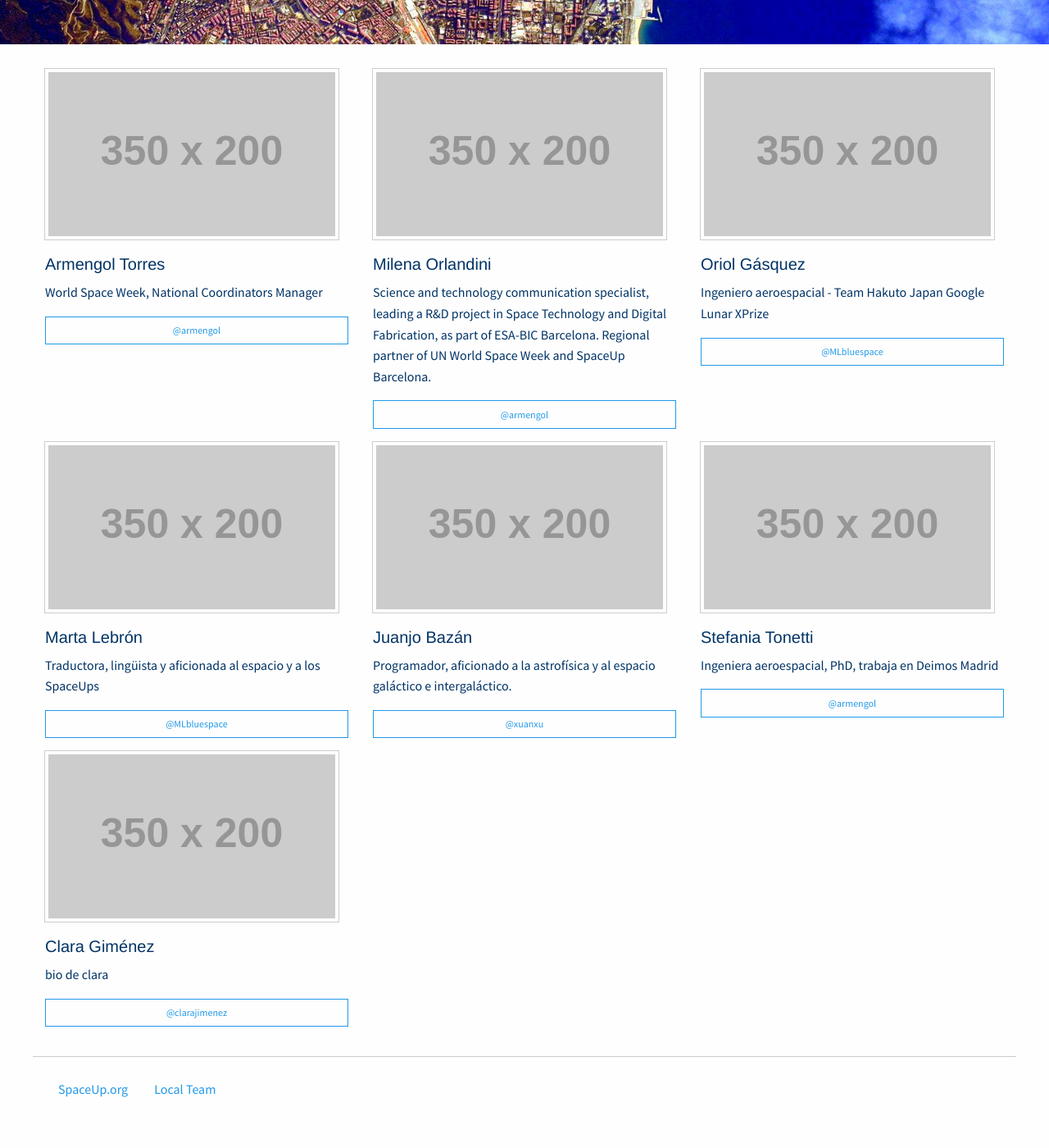
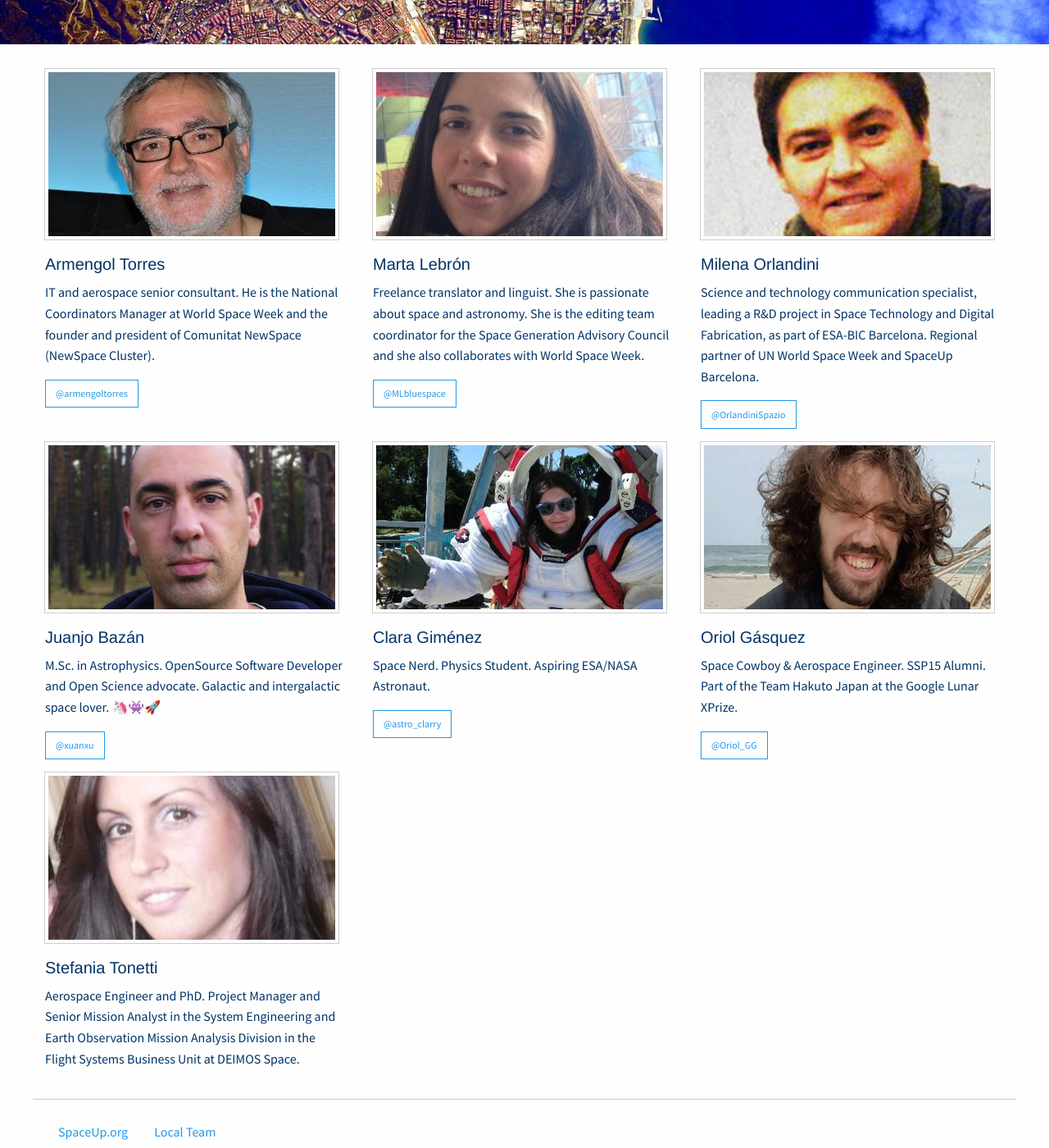
Before and after one commit to xuanxu/spaceup_bcn, a Jekyll site: the page built from team.html, in a window 1280 px wide and 1400 px high, scrolled down 254 px. Shown: the whole window at 82% size. Built offline with Jekyll 4.4.1, drawn with Linux system fonts in a browser that asks for light colours; before the commit the page ends 1602 px from its top, so only the background shows below that; some of the changed text lies outside the part shown.

Commit message:
adds team page

```diff
--- a/team.html
+++ b/team.html
@@ -4,47 +4,48 @@ title: Organization Team
 permalink: /team/
 members:
   - name: Armengol Torres
-    description: World Space Week, National Coordinators Manager
-    twitter: armengol
-    pic: http://placehold.it/350x200
+    description:  IT and aerospace senior consultant. He is the National Coordinators Manager at World Space Week and the founder and president of Comunitat NewSpace (NewSpace Cluster).
+    twitter: armengoltorres
+    pic: armengol.png
+  - name: Marta Lebrón
+    description: Freelance translator and linguist. She is passionate about space and astronomy. She is the editing team coordinator for the Space Generation Advisory Council and she also collaborates with World Space Week.
+    twitter: MLbluespace
+    pic: marta.png
   - name: Milena Orlandini
     description: Science and technology communication specialist, leading a R&D project in Space Technology and Digital Fabrication, as part of ESA-BIC Barcelona. Regional partner of UN World Space Week and SpaceUp Barcelona.
-    twitter: armengol
-    pic: http://placehold.it/350x200
+    twitter: OrlandiniSpazio
+    pic: milena.png
+  - name: Juanjo Bazán
+    description: M.Sc. in Astrophysics. OpenSource Software Developer and Open Science advocate. Galactic and intergalactic space lover. 🦄👾🚀
+    twitter: xuanxu
+    pic: juanjo.png
+  - name: Clara Giménez
+    description: Space Nerd. Physics Student. Aspiring ESA/NASA Astronaut.
+    twitter: astro_clarry
+    pic: clara.png
   - name: Oriol Gásquez
-    description: Ingeniero aeroespacial - Team Hakuto Japan Google Lunar XPrize
-    twitter: MLbluespace
-    pic: http://placehold.it/350x200
-  - name: Marta Lebrón
-    description: Traductora, lingüista y aficionada al espacio y a los SpaceUps
-    twitter: MLbluespace
-    pic: http://placehold.it/350x200
-  - name: Juanjo Bazán
-    description: Programador, aficionado a la astrofísica y al espacio galáctico e intergaláctico.
-    twitter: xuanxu
-    pic: http://placehold.it/350x200
+    description: Space Cowboy & Aerospace Engineer. SSP15 Alumni. Part of the Team Hakuto Japan at the Google Lunar XPrize.
+    twitter: Oriol_GG
+    pic: oriol.png
   - name: Stefania Tonetti
-    description: Ingeniera aeroespacial, PhD, trabaja en Deimos Madrid
-    twitter: armengol
-    pic: http://placehold.it/350x200
-  - name: Clara Giménez
-    description: bio de clara
-    twitter: clarajimenez
-    pic: http://placehold.it/350x200
-
+    description: Aerospace Engineer and PhD. Project Manager and Senior Mission Analyst in the System Engineering and Earth Observation Mission Analysis Division in the Flight Systems Business Unit at DEIMOS Space.
+    twitter: ''
+    pic: stefania.png
 ---
 
 <div id="local-team-header" class="bigpic">
-  <h1>Local Team</h1>
+  <h1>Organising Team</h1>
 </div>
 
 <div class="row small-up-1 medium-up-2 large-up-3">
 {% for member in page.members %}
   <div class="column">
-    <img class="thumbnail" src="{{ member.pic }}">
+    <img class="thumbnail" src="/images/team/{{ member.pic }}">
     <h5>{{ member.name }}</h5>
     <p>{{ member.description }}</p>
-    <a href="https://twitter.com/{{ member.twitter }}" class="button small expanded hollow">@{{ member.twitter }}</a>
+    {% if member.twitter != '' %}
+      <a href="https://twitter.com/{{ member.twitter }}" class="button small hollow">@{{ member.twitter }}</a>
+    {% endif %}
   </div>
 {% endfor %}
 </div>
```
